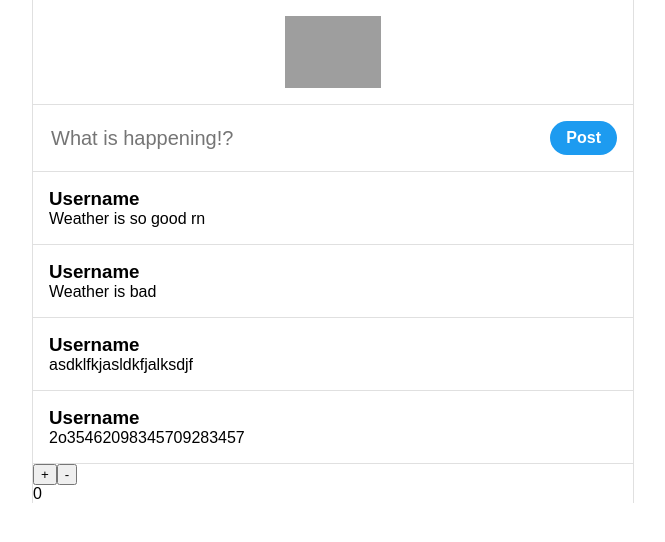
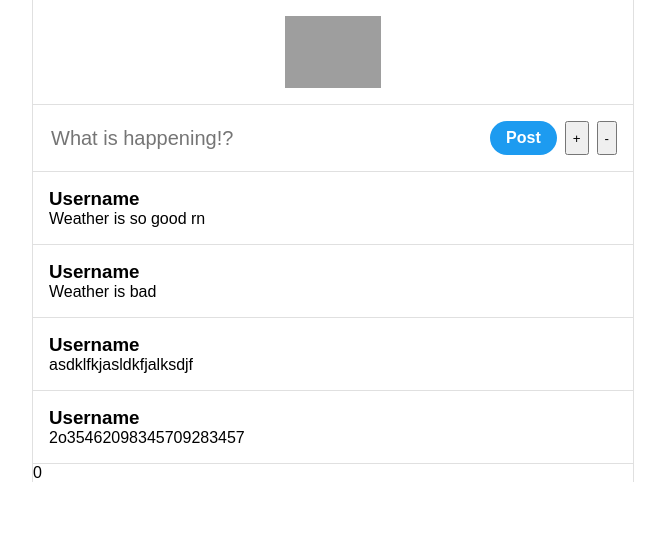
Before and after one commit to michiganhackers/react-x, a React (Create React App) app: page / in a window 1280 px wide. Shown: the top 542 px of the page, without its empty margins (307-972 px from the left). Built offline with nearby package versions, Linux system fonts and the light colour scheme; grey boxes are pictures that could not be loaded.

Commit message:
Refactor setCount to be passed as prop to Input

```diff
--- a/src/App.js
+++ b/src/App.js
@@ -35,12 +35,10 @@ function App() {
       <div className="nav">
         <img className="logo" alt="logo" src="https://img.freepik.com/free-vector/twitter-new-2023-x-logo-white-background-vector_1017-45422.jpg?size=338&ext=jpg&ga=GA1.1.1700460183.1712016000&semt=ais" />
       </div>
-      <Input />
+      <Input count={count} setCount={setCount} />
       <div className="postContainer">
         {posts.map((post) => <Post post={post} />)}
       </div>
-      <button onClick={() => setCount(count + 1)}>+</button>
-      <button onClick={() => setCount(count - 1)}>-</button>
       <p>{count}</p>
     </div>
   );
--- a/src/components/Input.js
+++ b/src/components/Input.js
@@ -1,8 +1,11 @@
-const Input = () => {
+const Input = ({ count, setCount }) => {
+
   return (
     <div className="inputContainer">
       <input type="text" placeholder="What is happening!?" className="postInput" />
       <button className="postButton">Post</button>
+      <button onClick={() => setCount(count + 1)}>+</button>
+      <button onClick={() => setCount(count - 1)}>-</button>
     </div>
   )
 }
```
